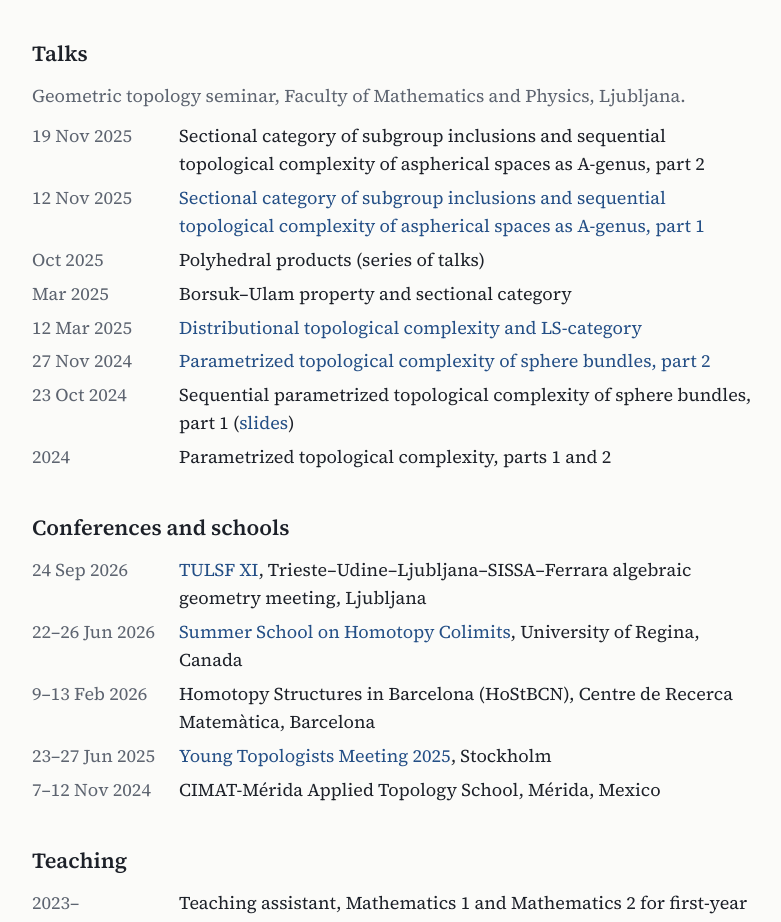
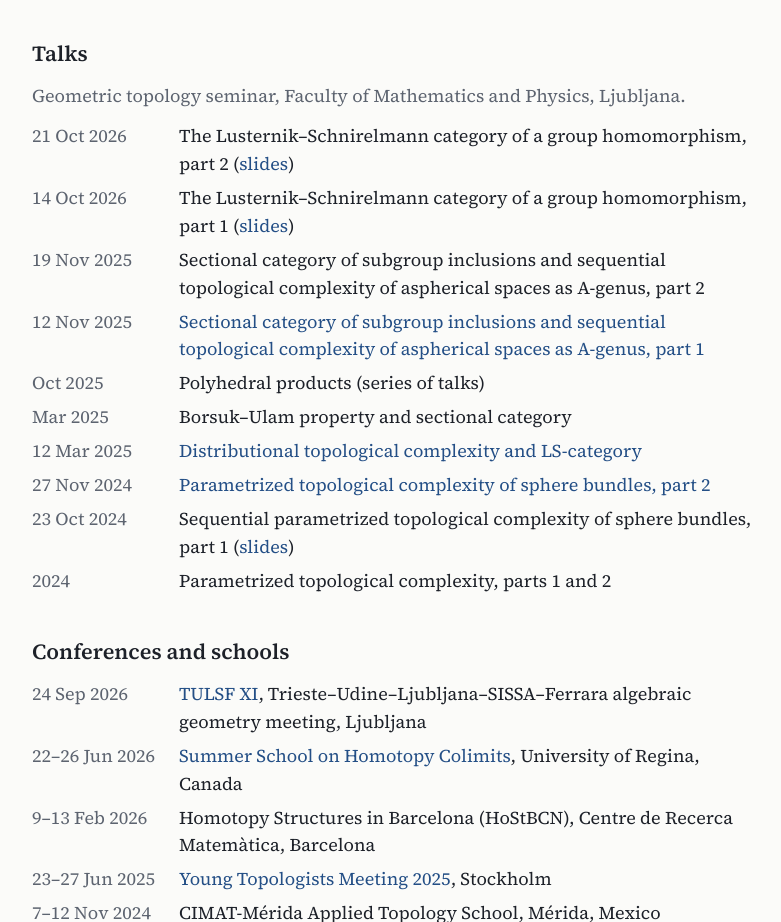
Before and after one commit to urbanog/urbanog.github.io, a plain HTML site: page index.html in a window 1280 px wide. Shown: the part 1591-2513 px from the top of the page, without its empty margins (248-1029 px from the left). Drawn offline with Linux system fonts and the light colour scheme.

Commit message:
Add LS-category of a group homomorphism talk (SGT, Oct 2026) with slides
Co-Authored-By: Claude Opus 5.5 <noreply@anthropic.com>
Claude-Session: https://claude.ai/code/session_01A7qHs5PasMgd8hDYyn4eak

```diff
--- a/index.html
+++ b/index.html
@@ -130,6 +130,8 @@ footer{margin-top:56px; padding-top:14px; border-top:1px solid var(--rule); colo
     <h2>Talks</h2>
     <p class="meta">Geometric topology seminar, Faculty of Mathematics and Physics, Ljubljana.</p>
     <ul class="list">
+      <li><span class="d">21 Oct 2026</span><span>The Lusternik–Schnirelmann category of a group homomorphism, part 2 (<a href="slides-lscat-homomorphism-2026.pdf">slides</a>)</span></li>
+      <li><span class="d">14 Oct 2026</span><span>The Lusternik–Schnirelmann category of a group homomorphism, part 1 (<a href="slides-lscat-homomorphism-2026.pdf">slides</a>)</span></li>
       <li><span class="d">19 Nov 2025</span><span>Sectional category of subgroup inclusions and sequential topological complexity of aspherical spaces as A-genus, part 2</span></li>
       <li><span class="d">12 Nov 2025</span><span><a href="https://www.fmf.uni-lj.si/en/news/event/2294/urban-ogrinec-sectional-category-of-subgroup-inclusions-and-sequential-topological-complexity-of-aspherical-spaces-as-a-genus-part-1/">Sectional category of subgroup inclusions and sequential topological complexity of aspherical spaces as A-genus, part 1</a></span></li>
       <li><span class="d">Oct 2025</span><span>Polyhedral products (series of talks)</span></li>
```
Also changed, not shown: 1 other file.
